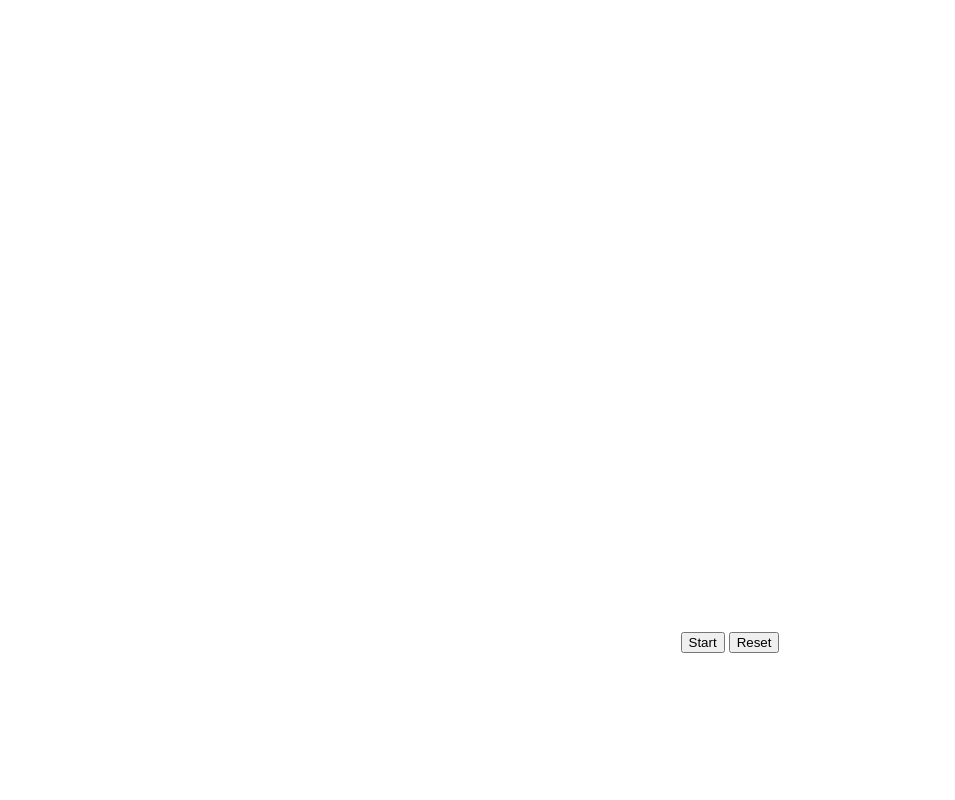
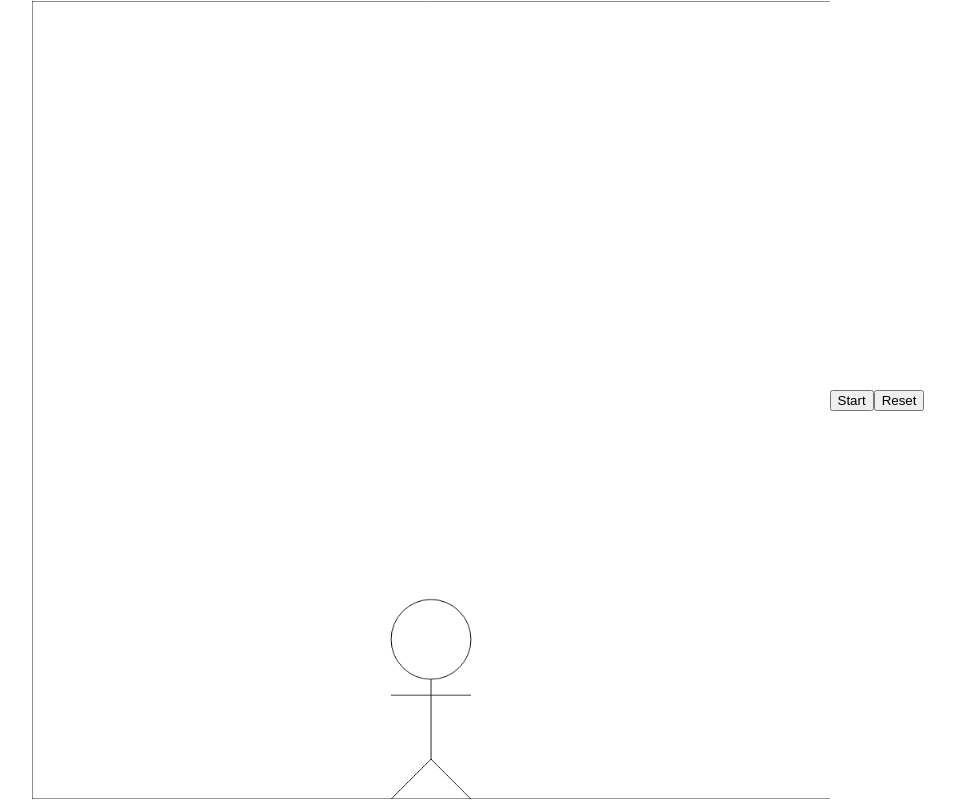
Before and after one commit to Meegul/SwingSoccer, a website: page index.html in a window 1280 px wide. Shown: the whole page, without its empty margins (162-1117 px from the left). Drawn offline with Linux system fonts and the light colour scheme.

Commit message:
Game window now resizes and starts automatically

```diff
--- a/css/main.css
+++ b/css/main.css
@@ -2,6 +2,7 @@ body {
     display: flex;
     align-items: center;
     justify-content: center;
+    margin: 0;
 }
 
 canvas {
--- a/index.html
+++ b/index.html
@@ -5,12 +5,10 @@
 </head>
 
 <body>
-<main>
     <canvas id="game" width="1000px" height="1000px">No canvas for you</canvas>
     <button id="render">Start</button>
     <button id="clear">Reset</button>
     <script language="javascript" src="js/controls.js"></script>
     <script language="javascript" src="js/game.js"></script>
     <script language="javascript" src="js/graphics.js"></script>
-</main>
 </body>
--- a/js/game.js
+++ b/js/game.js
@@ -132,3 +132,22 @@ const main = () => {
         requestAnimationFrame(main);
     }
 };
+
+const init = () => {
+    const smallerDimension = (window.innerWidth < window.innerHeight) ? window.innerHeight : window.innerHeight;
+    const canvas = document.getElementById("game");
+    canvas.style.width = smallerDimension - 2;
+    canvas.style.height = smallerDimension - 2;
+    running = true;
+    main();
+};
+
+const resize = () => {
+    const smallerDimension = (window.innerWidth < window.innerHeight) ? window.innerHeight : window.innerHeight;
+    const canvas = document.getElementById("game");
+    canvas.style.width = smallerDimension - 2;
+    canvas.style.height = smallerDimension - 2;
+};
+
+window.onload = init;
+window.onresize = resize;
```
